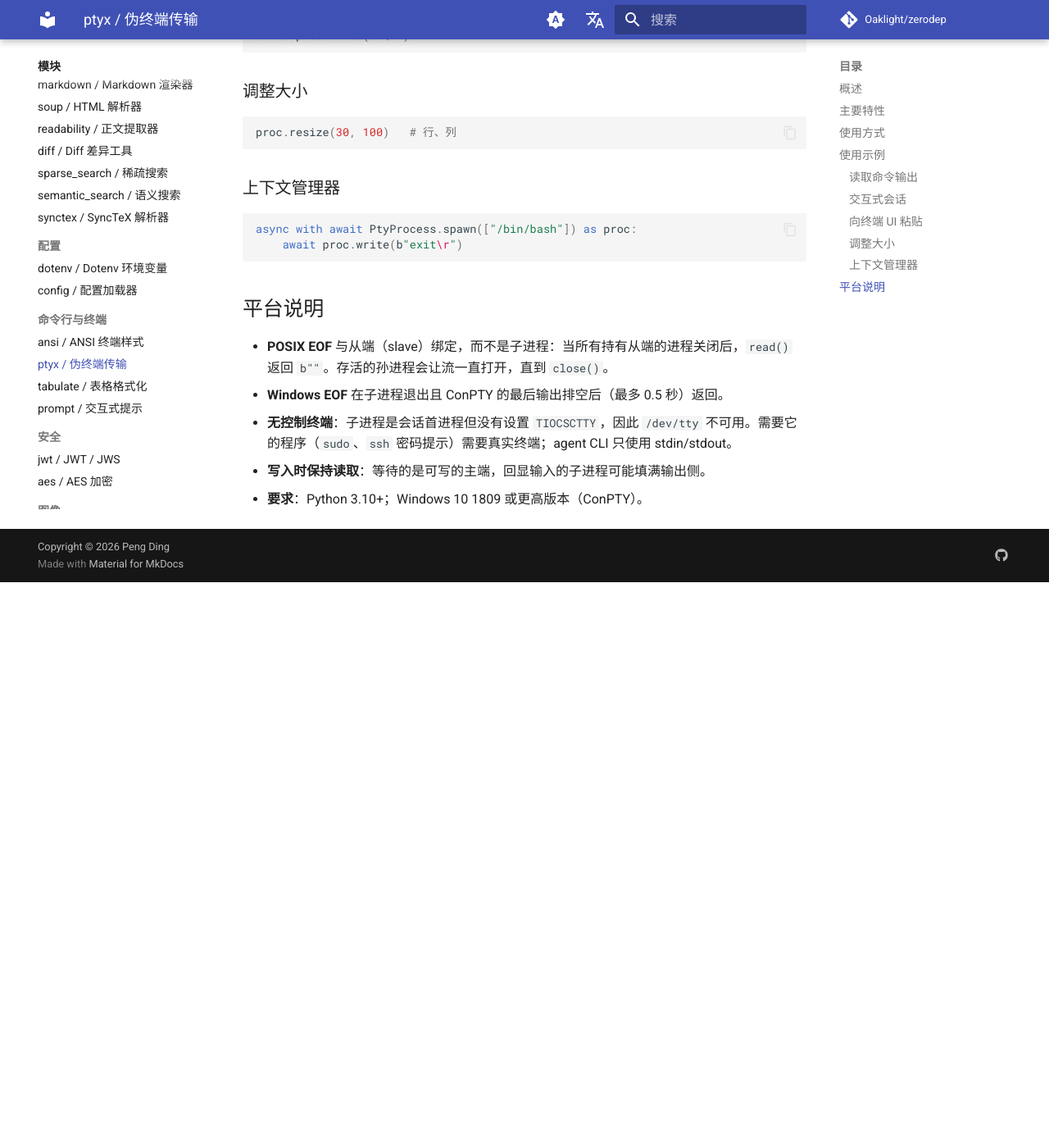
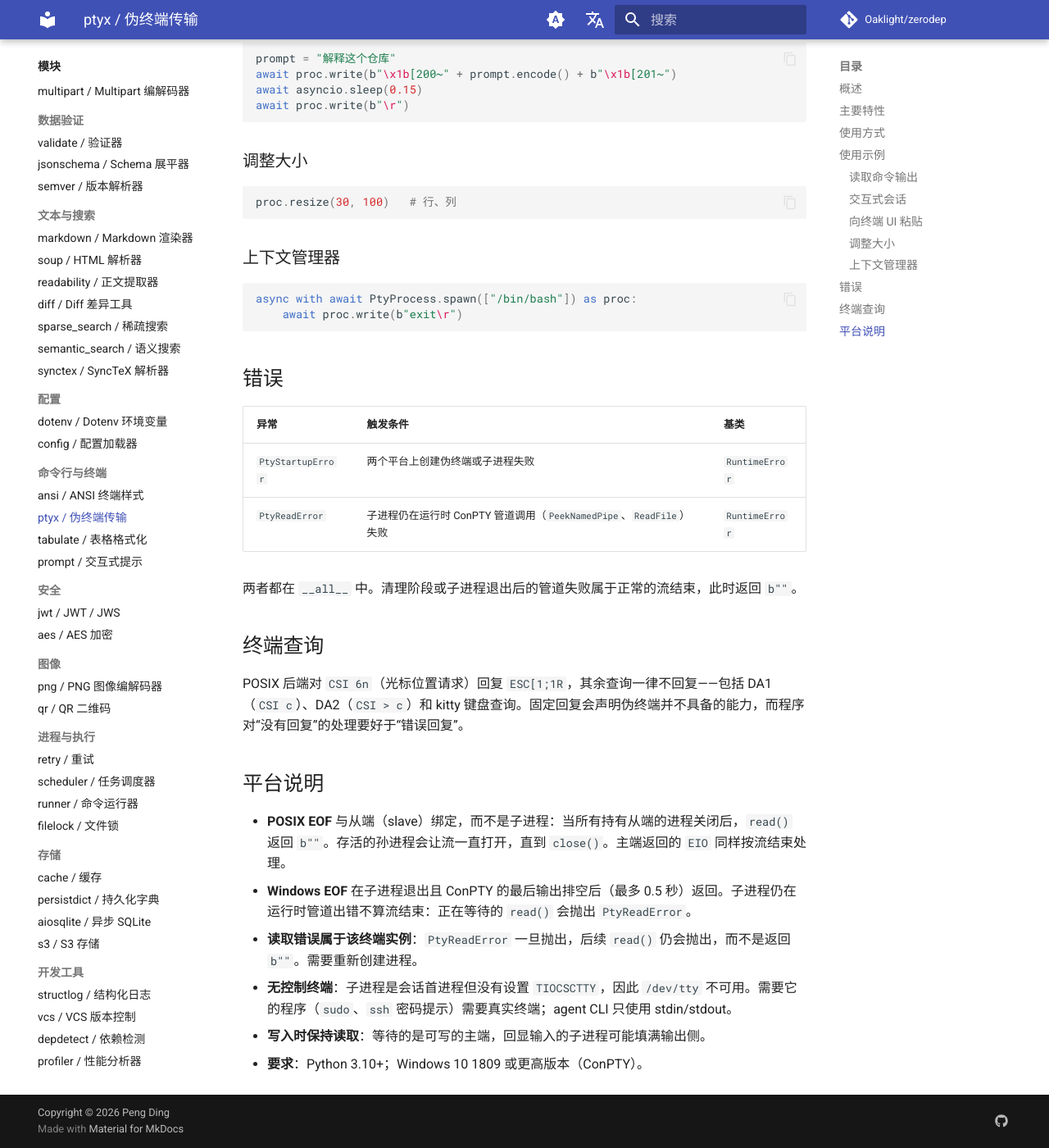
Before and after one commit to Oaklight/zerodep, an MkDocs documentation site: the page built from docs/modules/ptyx.md, in a window 1280 px wide and 1400 px high, scrolled down 2142 px. Shown: the whole window at 82% size. Built offline with MkDocs 1.6.1 and Material for MkDocs 9.7.7, drawn with Linux system fonts in a browser that asks for light colours; comment, search, counter and statistics services are not loaded; before the commit the page ends 2852 px from its top, so only the background shows below that; some of the changed text lies outside the part shown.

Commit message:
docs(ptyx): 记录 PtyReadError、仅应答光标查询与背压修复

````diff
--- a/docs/changelog.md
+++ b/docs/changelog.md
@@ -5,6 +5,10 @@
 格式基于 [Keep a Changelog](https://keepachangelog.com/zh-CN/1.1.0/)。
 
 ## [Unreleased]
+
+### 问题修复
+
+- **ptyx**：当子进程的输出快于消费方时，ConPTY 读取线程不再丢失数据。此前分块从事件循环里用 `put_nowait` 送入 32 槽的有界队列，队列满时会在回调中抛出 `QueueFull`，该分块被丢弃；现在读取线程通过 `run_coroutine_threadsafe` 阻塞在 `put` 上，并在 0.5 秒的等待中复用同一个 future，因此超时不会把同一分块重复入队，关闭时仍能停止等待。子进程仍在运行时 `PeekNamedPipe`/`ReadFile` 失败会被记录并唤醒阻塞的 `read()`，由它抛出新增的 `PtyReadError`（已加入 `__all__`），而不是像子进程退出那样返回 `b""`；子进程退出后或清理阶段的失败仍属正常流结束，退出前的零字节读取会重试而不是结束流。POSIX 终端查询应答现在只对 `CSI 6n`（光标位置）回复 `ESC[1;1R`：DA1/DA2（`CSI c`、`CSI > c`）此前会收到固定的 `ESC[?62;c`，等于声明伪终端并不具备的能力；跨两次读取拆分的查询仍然只回复一次。`ptyx` 升到 0.1.1。([#311](https://github.com/Oaklight/zerodep/issues/311))
 
 ## [2026.11.11] - 2026-11-11
 
--- a/docs/modules/ptyx.md
+++ b/docs/modules/ptyx.md
@@ -22,10 +22,11 @@
 ## 主要特性
 
 - **两个平台统一异步 API** -- `spawn`、`read`、`write`、`resize`、`wait`、`close`
-- **POSIX 后端** -- 独立会话与进程组、`TIOCSWINSZ` 调整大小、终端查询应答（`CSI 6n`、`CSI c`）、`SIGTERM` → `SIGKILL` 结束进程
+- **POSIX 后端** -- 独立会话与进程组、`TIOCSWINSZ` 调整大小、光标位置应答（仅 `CSI 6n`）、`SIGTERM` → `SIGKILL` 结束进程
 - **Windows 后端** -- 通过 `ctypes` 调用 ConPTY，不依赖 `pywinpty`；子进程以 `STARTF_USESTDHANDLES` 和空标准句柄创建，使其控制台绑定到伪终端
 - **写入不截断** -- `write()` 为异步方法，循环处理部分写入与 `EAGAIN`
-- **背压** -- 有界队列，持续输出的子进程不会无限占用内存
+- **背压** -- 有界队列，持续输出的子进程不会无限占用内存；ConPTY 读取线程在队列满时阻塞，而不是丢弃输出
+- **失败可区分** -- 子进程仍在运行时 ConPTY 管道出错会抛出 `PtyReadError`，绝不会被当作流结束
 - **括号粘贴** -- 写入 `ESC[200~ ... ESC[201~` 即可向 TUI 粘贴
 - **可靠清理** -- 先发 Ctrl+C，等待 `grace` 后终止进程并关闭伪终端
 
@@ -95,10 +96,24 @@ async with await PtyProcess.spawn(["/bin/bash"]) as proc:
     await proc.write(b"exit\r")
 ```
 
+## 错误
+
+| 异常 | 触发条件 | 基类 |
+|------|----------|------|
+| `PtyStartupError` | 两个平台上创建伪终端或子进程失败 | `RuntimeError` |
+| `PtyReadError` | 子进程仍在运行时 ConPTY 管道调用（`PeekNamedPipe`、`ReadFile`）失败 | `RuntimeError` |
+
+两者都在 `__all__` 中。清理阶段或子进程退出后的管道失败属于正常的流结束，此时返回 `b""`。
+
+## 终端查询
+
+POSIX 后端对 `CSI 6n`（光标位置请求）回复 `ESC[1;1R`，其余查询一律不回复——包括 DA1（`CSI c`）、DA2（`CSI > c`）和 kitty 键盘查询。固定回复会声明伪终端并不具备的能力，而程序对“没有回复”的处理要好于“错误回复”。
+
 ## 平台说明
 
-- **POSIX EOF** 与从端（slave）绑定，而不是子进程：当所有持有从端的进程关闭后，`read()` 返回 `b""`。存活的孙进程会让流一直打开，直到 `close()`。
-- **Windows EOF** 在子进程退出且 ConPTY 的最后输出排空后（最多 0.5 秒）返回。
+- **POSIX EOF** 与从端（slave）绑定，而不是子进程：当所有持有从端的进程关闭后，`read()` 返回 `b""`。存活的孙进程会让流一直打开，直到 `close()`。主端返回的 `EIO` 同样按流结束处理。
+- **Windows EOF** 在子进程退出且 ConPTY 的最后输出排空后（最多 0.5 秒）返回。子进程仍在运行时管道出错不算流结束：正在等待的 `read()` 会抛出 `PtyReadError`。
+- **读取错误属于该终端实例**：`PtyReadError` 一旦抛出，后续 `read()` 仍会抛出，而不是返回 `b""`。需要重新创建进程。
 - **无控制终端**：子进程是会话首进程但没有设置 `TIOCSCTTY`，因此 `/dev/tty` 不可用。需要它的程序（`sudo`、`ssh` 密码提示）需要真实终端；agent CLI 只使用 stdin/stdout。
 - **写入时保持读取**：等待的是可写的主端，回显输入的子进程可能填满输出侧。
 - **要求**：Python 3.10+；Windows 10 1809 或更高版本（ConPTY）。
````
